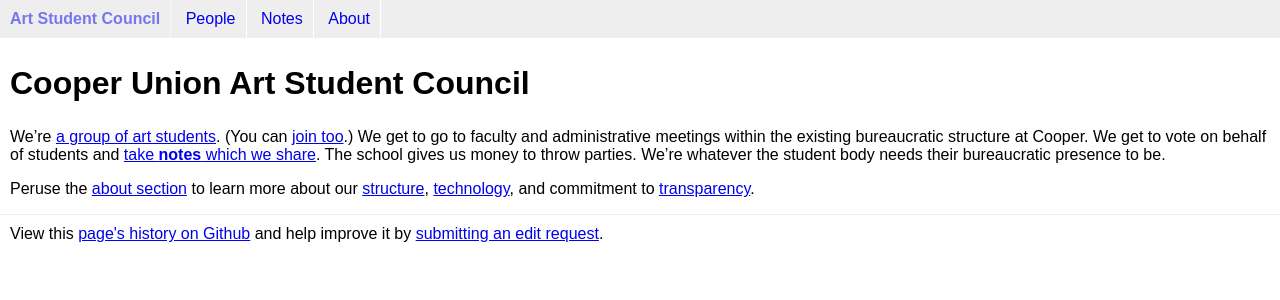
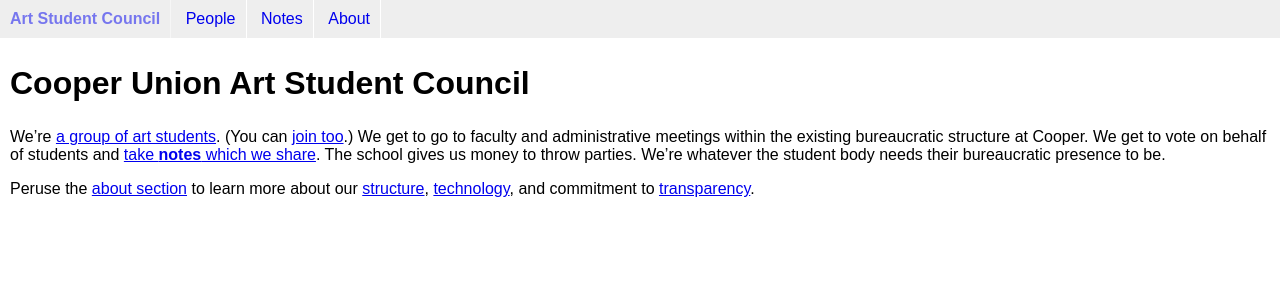
Before and after one commit to CooperASC/cooperasc.github.com, a Jekyll site: the page built from index.md, in a window 1280 px wide. Shown: the top 300 px of the page. Built offline with Jekyll 4.4.1, drawn with Linux system fonts in a browser that asks for light colours.

Commit message:
adding webfonts to and removing footer from all pages

```diff
--- a/_layouts/default.html
+++ b/_layouts/default.html
@@ -3,18 +3,13 @@
 	<meta charset="utf-8">
 	<title>{{ page.title }}</title>
 	<meta name="viewport" content="width = device-width, initial-scale = 1.0,maximum-scale = 1.0" />
+	<link href='http://fonts.googleapis.com/css?family=Open+Sans:300italic,400italic,600italic,700italic,800italic,400,300,600,800,700' rel='stylesheet' type='text/css'>
 	<link rel="stylesheet" href="/css/style.css">
 </head>
 <body {% if page.body_id %}id="{{ page.body_id }}"{% endif %}>
 {% include nav.html %}
-
 <section id="content">
 {{ content }}
 </section>
-{% if page.filepath %}
-	<footer>
-		View this <a href="https://github.com/CooperASC/cooperasc.github.com/commits/master/{{ page.filepath }}">page's history on Github</a> and help improve it by <a href="http://prose.io/#CooperASC/cooperasc.github.com/edit/master/{{ page.filepath }}">submitting an edit request</a>.
-	</footer>
-{% endif %}
 </body>
 </html>
```
